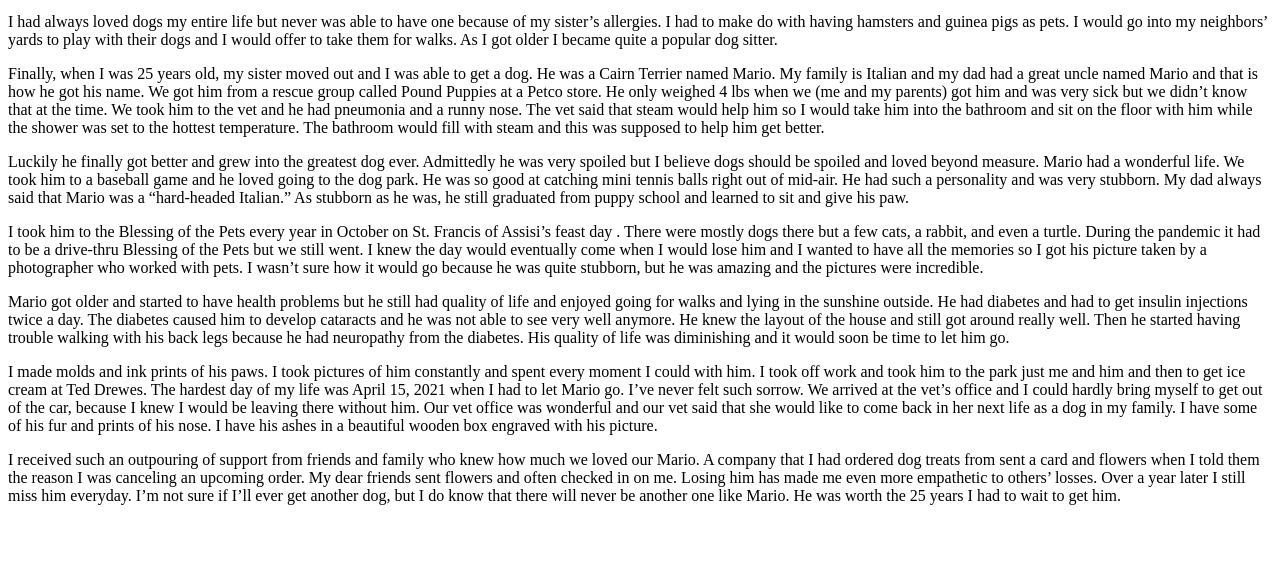
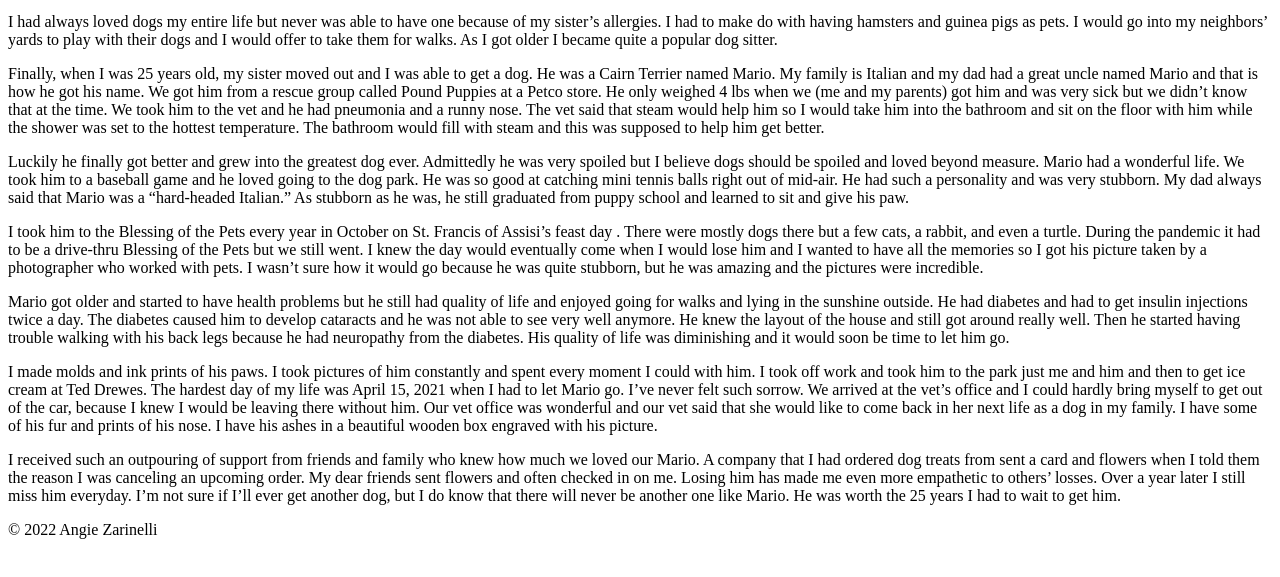
Before and after one commit to St-Louis-Women-March-2022/js-assignment-4-html-me-something-angielucy44, a website: page index.html in a window 1280 px wide. Shown: the part 101-678 px from the top of the page. Drawn offline with Linux system fonts and the light colour scheme.

Commit message:
added footer

```diff
--- a/index.html
+++ b/index.html
@@ -12,5 +12,8 @@
       <article></article><p>Mario got older and started to have health problems but he still had quality of life and enjoyed going for walks and lying in the sunshine outside. He had diabetes and had to get insulin injections twice a day. The diabetes caused him to develop cataracts and he was not able to see very well anymore. He knew the layout of the house and still got around really well. Then he started having trouble walking with his back legs because he had neuropathy from the diabetes. His quality of life was diminishing and it would soon be time to let him go.</p></article>
       <article><p>I made molds and ink prints of his paws. I took pictures of him constantly and spent every moment I could with him. I took off work and took him to the park just me and him and then to get ice cream at Ted Drewes. The hardest day of my life was April 15, 2021 when I had to let Mario go. I’ve never felt such sorrow. We arrived at the vet’s office and I could hardly bring myself to get out of the car, because I knew I would be leaving there without him. Our vet office was wonderful and our vet said that she would like to come back in her next life as a dog in my family. I have some of his fur and prints of his nose. I have his ashes in a beautiful wooden box engraved with his picture.</p></article>
       <article><p>I received such an outpouring of support from friends and family who knew how much we loved our Mario. A company that I had ordered dog treats from sent a card and flowers when I told them the reason I was canceling an upcoming order. My dear friends sent flowers and often checked in on me. Losing him has made me even more empathetic to others’ losses. Over a year later I still miss him everyday. I’m not sure if I’ll ever get another dog, but I do know that there will never be another one like Mario. He was worth the 25 years I had to wait to get him.</p></article></main>
+      <footer>
+			<p>&copy; 2022 Angie Zarinelli</p>
+		</footer>
    </body>
 </html>
```
